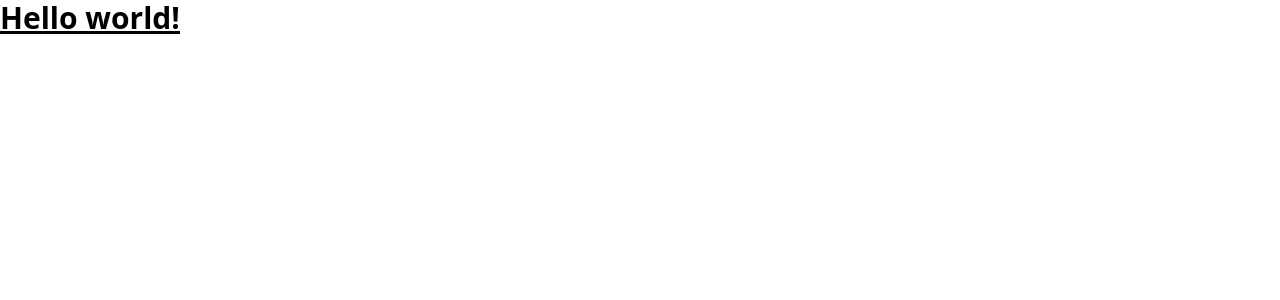
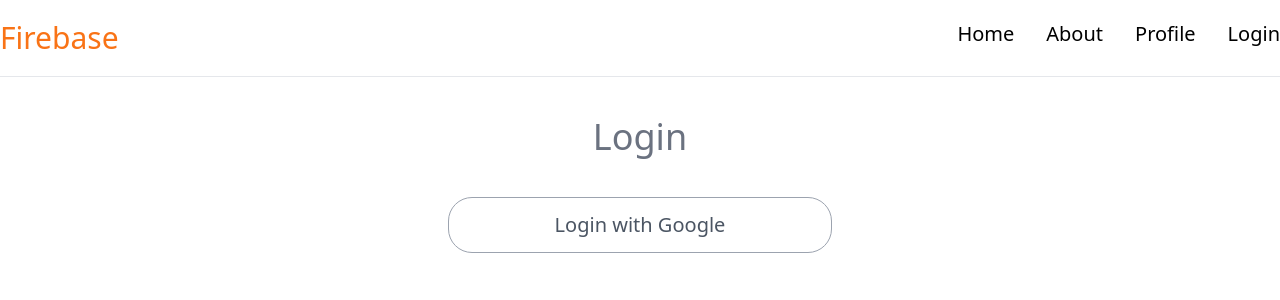
Before and after one commit to Rafiul29/firebase-intro, a React (Create React App) app: page /login in a window 1280 px wide. Shown: the top 300 px of the page. Built offline with nearby package versions, Linux system fonts and the light colour scheme; no server answers.

Commit message:
google sigin added

```diff
--- a/src/App.js
+++ b/src/App.js
@@ -1,11 +1,41 @@
-import React from 'react'
+import { Route, Routes } from 'react-router-dom'
+import { getAuth, onAuthStateChanged } from "firebase/auth";
+import Home from './components/Home'
+import Register from './components/Register'
+import Navbar from './components/Navbar'
+import About from './components/About'
+import Profile from './components/Profile'
+import Login from './components/Login'
+import app from './firebase/firebase.init';
+import { useEffect, useState } from 'react';
 
-function App() {
+const auth=getAuth(app)
+
+const  App=()=> {
+  const [user,setUser]=useState("")
+
+  useEffect(()=>{
+    onAuthStateChanged(auth,data=>{
+      if(data){
+          setUser(data)
+      }else{
+        console.log("no user found")
+      }
+    })
+  },[])
+
+
   return (
-    <div>
-      <h1 className="text-3xl font-bold underline">
-      Hello world!
-    </h1>
+    <div className='app'>
+    <Navbar/>
+    <Routes>
+      <Route path="/" element={<Home/>}/>
+      <Route path="about" element={<About/>}/>
+      <Route path="/profile" element={<Profile user={user}/>}/>
+      <Route path="/login" element={<Login/>}/>
+      <Route path="/register" element={<Register/>}/>
+
+    </Routes>
     </div>
   )
 }
--- /dev/null
+++ b/src/components/About.js
@@ -0,0 +1,9 @@
+import React from 'react'
+
+const About = () => {
+  return (
+    <div>About</div>
+  )
+}
+
+export default About
--- /dev/null
+++ b/src/components/Home.js
@@ -0,0 +1,9 @@
+import React from 'react'
+
+const Home = () => {
+  return (
+    <div>Home</div>
+  )
+}
+
+export default Home
--- /dev/null
+++ b/src/components/Login.js
@@ -0,0 +1,33 @@
+import React from 'react'
+import { getAuth, signInWithPopup, GoogleAuthProvider } from "firebase/auth";
+import app from '../firebase/firebase.init'
+import { useNavigate } from 'react-router-dom';
+
+const auth =getAuth(app);
+const providerGoogle= new GoogleAuthProvider();
+
+const Login = () => {
+    const navigate=useNavigate()
+    //google login system
+    const handleGoogleLogin=()=>{
+        signInWithPopup(auth,providerGoogle)
+          .then((data)=>{
+            console.log(data.user)
+            navigate('/profile')
+          })
+          .catch((error)=>{
+            console.log(error)
+          })
+    }
+  return (
+    <div className='login container mx-auto py-10'
+    >
+    <h2 className='section-title text-center text-4xl text-gray-500 mb-10'>Login</h2>
+    <div className='login-platforms flex flex-col gap-6 items-center'>
+        <button onClick={handleGoogleLogin} className='google-sign-in border h-14 w-96  rounded-3xl border-gray-400 text-xl text-gray-600 active:border-orange-500 active:bg-orange-500 active:text-orange-50'>Login with Google</button>
+    </div>
+    </div>
+  )
+}
+
+export default Login
--- /dev/null
+++ b/src/components/Navbar.js
@@ -0,0 +1,25 @@
+import React from 'react'
+import { Link } from 'react-router-dom'
+const Navbar = () => {
+  return (
+    <div className='navbar flex justify-between mx-auto py-5 container border-b'>
+        <Link to="/" className='font-medium text-orange-500 text-3xl'>Firebase</Link>
+        <ul className='link flex gap-8 '>
+            <li>
+                <Link className='text-xl hover:text-orange-400 duration-300'  to='/'>Home</Link>
+            </li>
+            <li>
+                <Link className='text-xl hover:text-orange-400 duration-300' to='/about'>About</Link>
+            </li>
+            <li>
+                <Link className='text-xl hover:text-orange-400 duration-300' to='/profile'>Profile</Link>
+            </li>
+            <li>
+                <Link className='text-xl hover:text-orange-400 duration-300' to='/login'>Login</Link>
+            </li>
+        </ul>
+    </div>
+  )
+}
+
+export default Navbar
--- /dev/null
+++ b/src/components/Notfound.js
@@ -0,0 +1,7 @@
+import React from 'react'
+
+export const Notfound = () => {
+  return (
+    <div>Notfound</div>
+  )
+}
--- /dev/null
+++ b/src/components/Profile.js
@@ -0,0 +1,44 @@
+import { getAuth, signOut } from "firebase/auth";
+import app from "../firebase/firebase.init";
+
+const auth = getAuth(app);
+const Profile = ({ user }) => {
+  // const handleGoogleSignOut=()=>{
+  //     signOut(auth)
+  //     .then(()=>{
+  //         console.log("sign Out Successful")
+  //     })
+  //     .catch((error)=>{
+  //         console.log(("signout not successful"))
+  //     })
+  // }
+
+  return (
+    <div className="profile container mx-auto py-10">
+      <h2 className="section-title text-center text-4xl text-gray-500 mb-10">
+        Profile
+      </h2>
+      {user.email && (
+        <div className="profile-card  flex flex-col gap-3 items-center">
+          <img
+            src={user.photoURL}
+            alt={user.displayName}
+            className="h-28 w-28 rounded-full"
+          />
+          <h3 className="text-4xl">{user.displayName}</h3>
+          <p className="">Email: {user.email}</p>
+          <p>ID: {user.uid}</p>
+
+          <button
+            onClick={() => signOut(auth)}
+            className="google-sign-in border h-14 w-48  rounded-3xl border-gray-400 text-xl text-gray-600 active:border-orange-500 active:bg-orange-500 active:text-orange-50"
+          >
+            Sign out
+          </button>
+        </div>
+      )}
+    </div>
+  );
+};
+
+export default Profile;
--- /dev/null
+++ b/src/components/Register.js
@@ -0,0 +1,9 @@
+import React from 'react'
+
+const Register = () => {
+  return (
+    <div>Register</div>
+  )
+}
+
+export default Register
--- /dev/null
+++ b/src/components/RequreAuth.js
@@ -0,0 +1,9 @@
+import React from 'react'
+
+const RequreAuth = () => {
+  return (
+    <div>RequreAuth</div>
+  )
+}
+
+export default RequreAuth
--- a/src/firebase/firebase.init.js
+++ b/src/firebase/firebase.init.js
@@ -15,3 +15,5 @@ const firebaseConfig = {
 
 // Initialize Firebase
 const app = initializeApp(firebaseConfig);
+
+export default app
--- a/src/index.js
+++ b/src/index.js
@@ -2,11 +2,14 @@ import React from 'react';
 import ReactDOM from 'react-dom/client';
 import './index.css';
 import App from './App';
+import { BrowserRouter } from 'react-router-dom';
 
 
 const root = ReactDOM.createRoot(document.getElementById('root'));
 root.render(
+  <BrowserRouter>
   <React.StrictMode>
     <App />
   </React.StrictMode>
+  </BrowserRouter>
 );
```
